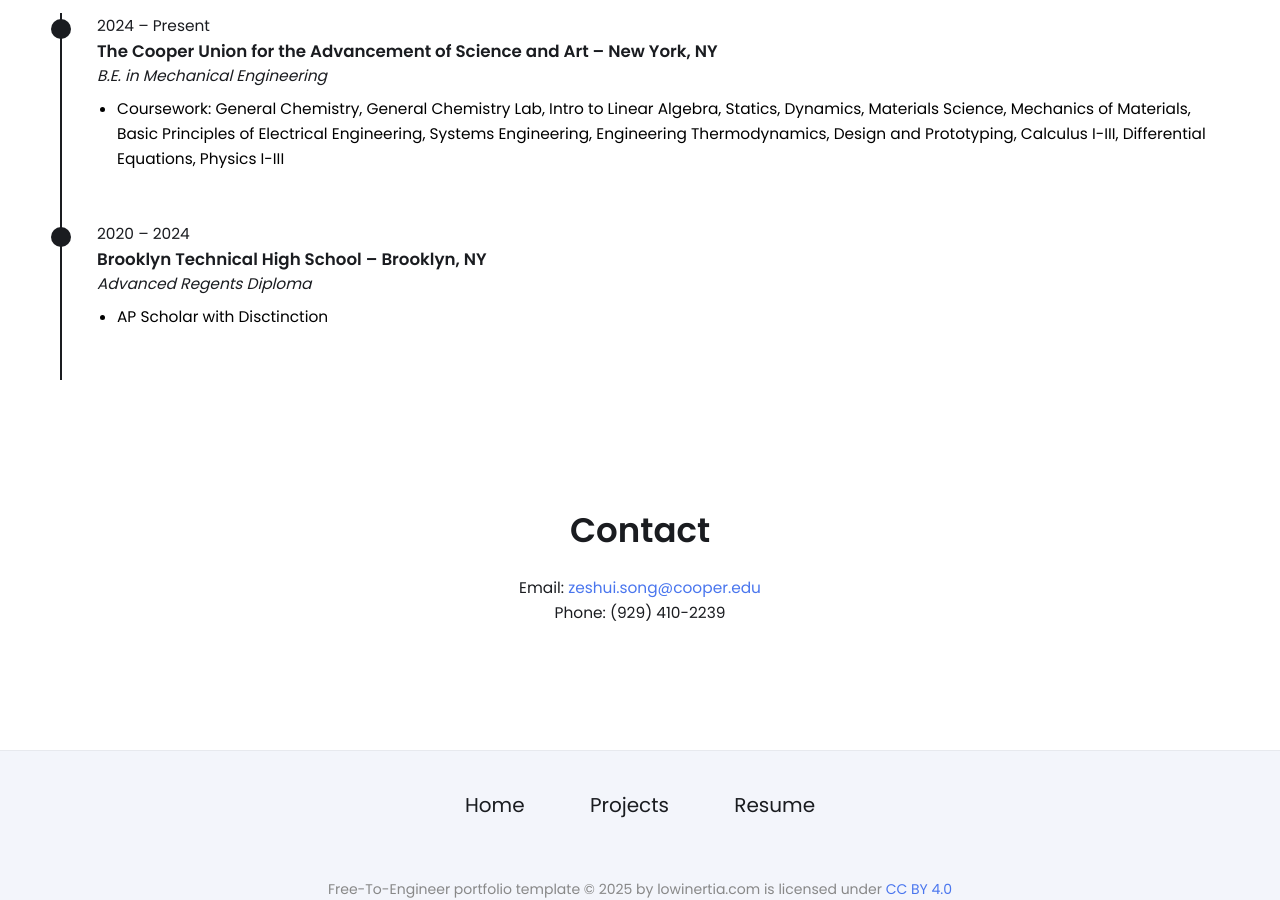
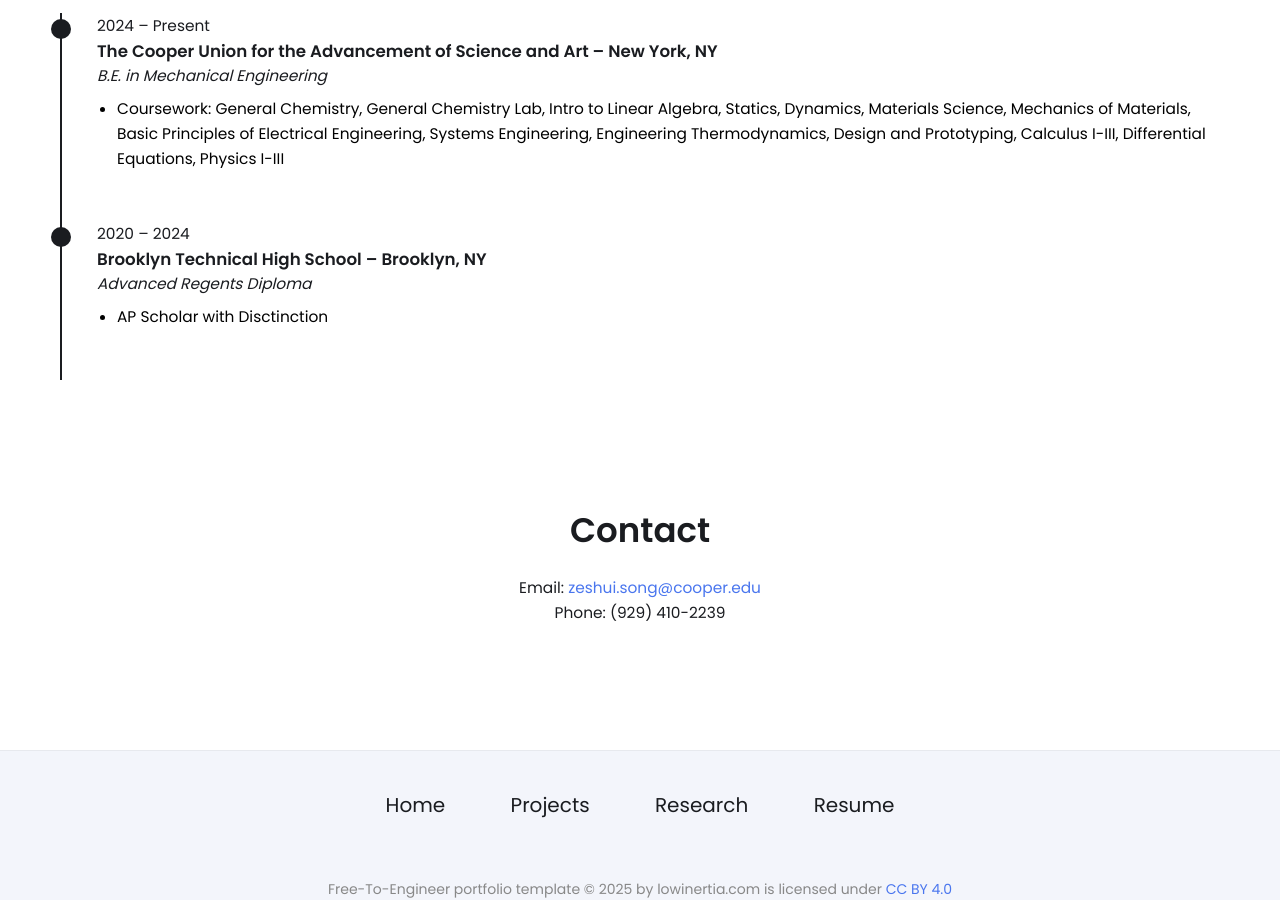
Before and after one commit to zeshui-song/zeshui-song.github.io, a Jekyll site: the page built from index.html, in a window 1280 px wide and 900 px high, scrolled down 2847 px. Built offline with Jekyll 4.4.1, drawn with Linux system fonts in a browser that asks for light colours.

Commit message:
fix footer

```diff
--- a/_includes/footer.html
+++ b/_includes/footer.html
@@ -6,6 +6,10 @@
             </a>
             <a href="/projects/">
                 <span>Projects</span>
+            </a>
+             </a>
+            <a href="/research/">
+                <span>Research</span>
             </a>
             <a href={{site.resume-url}} target="_blank" rel="noopener noreferrer">
                 <span>Resume</span>
```
